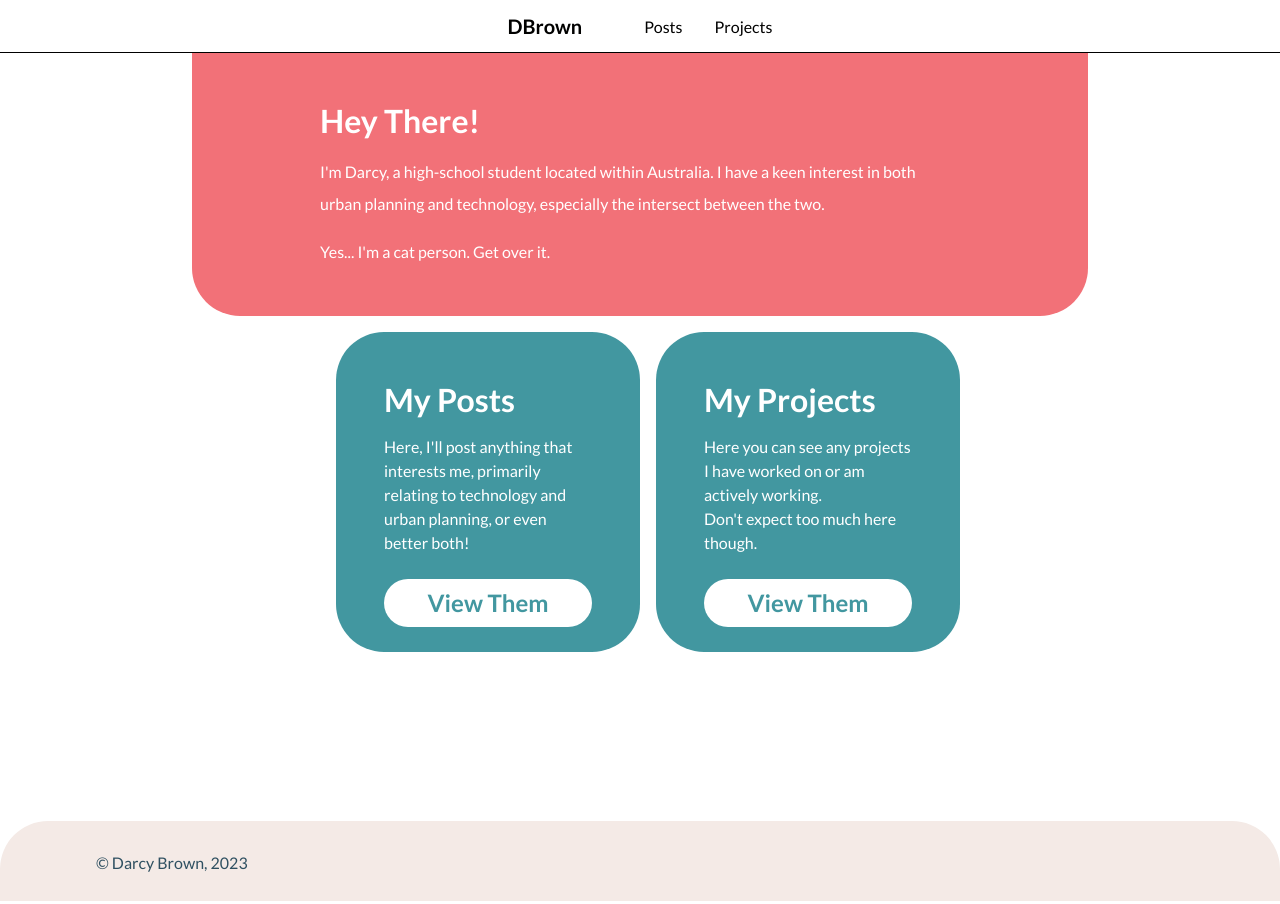
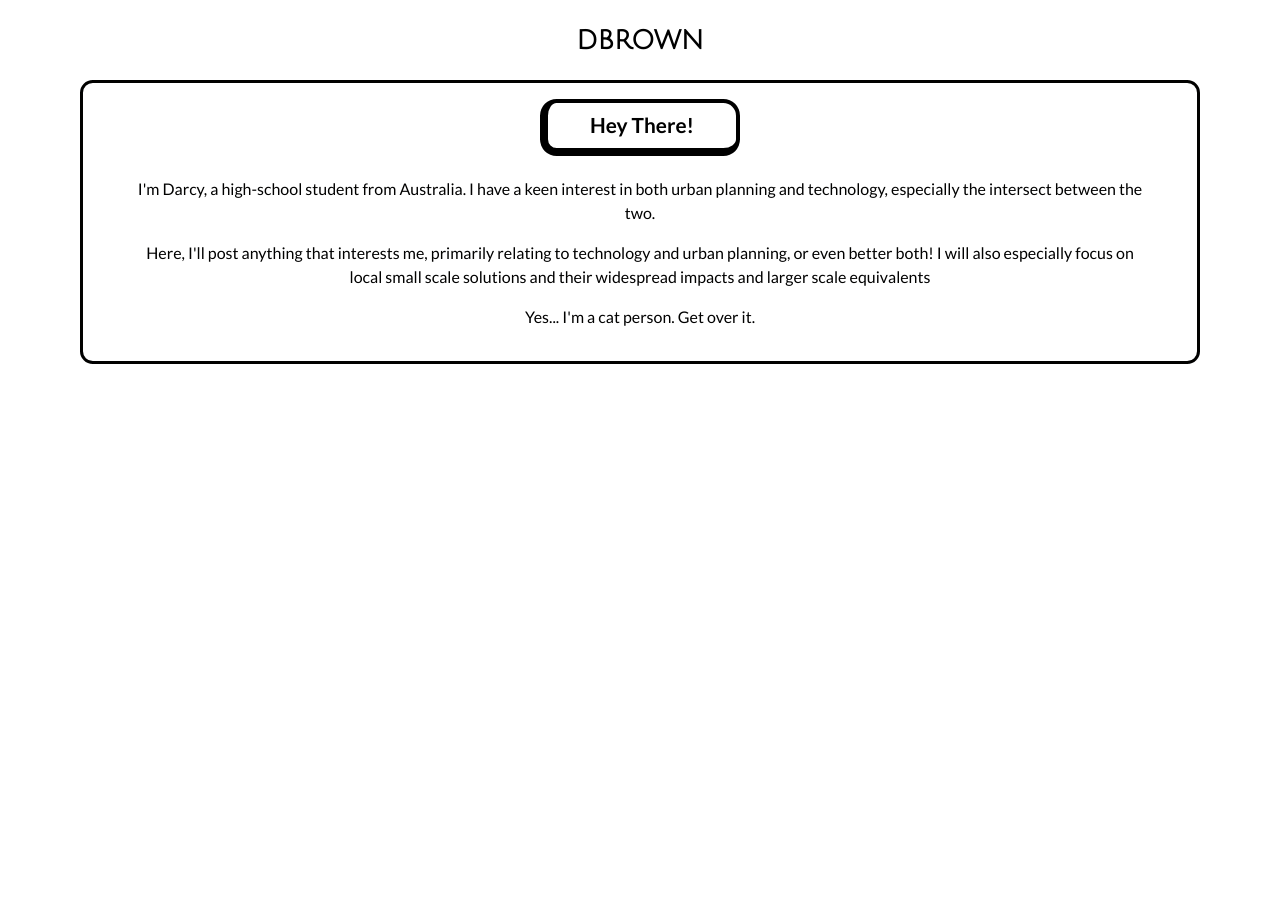
Before and after one commit to dtbrown01/dtbrown01.github.io, a Jekyll site: the page built from index.markdown, in a window 1280 px wide. Built offline with Jekyll 4.4.1, drawn with Linux system fonts in a browser that asks for light colours.

Commit message:
April Redesign

```diff
--- a/_includes/footer.html
+++ /dev/null
@@ -1,5 +0,0 @@
-<div class="footer">
-  <span class="content">
-    <p>&copy; Darcy Brown, 2023</p>
-  </span>
-</div>
--- a/_includes/navbar.html
+++ b/_includes/navbar.html
@@ -1,9 +1,3 @@
 <div class="navbar">
-  <span class="content">
-    <h1><a href="/">DBrown</a></h1>
-    <ul>
-      <li><a href="/posts">Posts</a></li>
-      <li><a href="/projects">Projects</a></li>
-    </ul>
-  </span>
+    <a href="/"><h1>dbrown</h1></a>
 </div>
--- a/_layouts/default.html
+++ b/_layouts/default.html
@@ -11,6 +11,5 @@
     <div class="main_content">
         {{ content }}
     </div>
-    {% include footer.html %}
 </body>
 </html>
--- a/_layouts/home.html
+++ b/_layouts/home.html
@@ -1,29 +1,24 @@
 ---
 layout: default
 ---
+    <div class="about_me">
+        <div class="title">Hey There!</div>
+        <p>I'm Darcy, a high-school student from Australia. I have a keen interest in both urban planning and technology, especially the intersect between the two.</p>
+        <p>Here, I'll post anything that interests me, primarily relating to technology and urban planning, or even better both! I will also especially focus on local small scale solutions and their widespread impacts and larger scale equivalents</p>
+        <p>Yes... I'm a cat person. Get over it.</p>
+    </div>
+    <div class="posts">
+            {% for post in site.posts %}
+            <a class="post_container" href="{{ post.url | relative_url }}">
+                <div>
+                    <img class="preview_image" src={{post.primary_image}}>
+                    <div class="title">{{post.category}}</div>
+                    <h2>{{post.title}}</h2>
+                </div>
+            </a>
+            {% endfor %}
+    </div>
 
-<div class="main_container">
-    <h1>Hey There!</h1>
-    <p>I'm Darcy, a high-school student located within Australia. I have a keen interest in both urban planning and technology, especially the intersect between the two.</p>
-    <p>Yes... I'm a cat person. Get over it.</p>
-</div>
-
-<div class="secondary_container">
-    <div class="option">
-        <div class="content">
-            <h1>My Posts</h1>
-            <p>Here, I'll post anything that interests me, primarily relating to technology and urban planning, or even better both!</p>
-            <a href="/posts" class="button">View Them</a>
-        </div>
-    </div>
-    <div class="option">
-        <div class="content">
-            <h1>My Projects</h1>
-            <p>Here you can see any projects I have worked on or am actively working. </br> Don't expect too much here though.</p>
-            <a href="/projects" class="button">View Them</a>
-        </div>
-    </div>
-</div>
 
 <!-- <ul>
     {% for post in site.posts %}
--- a/_sass/main.scss
+++ b/_sass/main.scss
@@ -1,4 +1,12 @@
 @import url('https://fonts.googleapis.com/css2?family=Lato:ital,wght@0,100;0,300;0,400;0,700;0,900;1,100;1,300;1,400;1,700;1,900&display=swap');
+@import url('https://fonts.googleapis.com/css2?family=Julius+Sans+One&display=swap');
+
+$accent-colour: #000000;
+$secondary-background: #F6F6F6;
+
+$medium: 70em;
+$small: 40em;
+
 
 * {
     padding: 0;
@@ -15,20 +23,62 @@ body {
 }
 
 .main_content {
-    min-height: calc(100vh - 8.25em);
+    min-height: calc(100vh - 10em);
+    max-width: 70em;
+    margin-left: auto;
+    margin-right: auto;
+
+    padding-left: 2em;
+    padding-right: 2em;
+}
+
+.about_me {
+    border-radius: 0.8em;
+    border-color: #000000;
+    border: solid;
+    padding: 3em;
+    padding-top: 1em;
+    padding-bottom: 1em;
+    text-align: center;
+    line-height: 1.5rem;
+
+    p {
+        margin-bottom: 1em;
+    }
+}
+
+.title {
+    border-radius: 0.8em;
+    width: fit-content;
+    margin-left: auto;
+    margin-right: auto;
+    border-color: #000000;
+    padding: 0.5em;
+    padding-left: 2em;
+    padding-right: 2em;
+    border: solid;
+    border-width: 0.2em 0.2em 0.4em 0.4em;
+    margin-bottom: 1em;
+
+    font-size: 1.3rem;
+    font-weight: bold;
+    color: $accent-colour;
 }
 
 .navbar {
-    border-bottom: 0.1em solid black;
-    height: 3.25em;
+    padding-left: 2em;
+    padding-right: 2em;
+    height: 5em;
 
     display: flex;
     justify-content: center;
     align-content: center;
+    align-items:center;
 
     h1 {
-        font-size: 1.25rem;
-        margin-right: 1.5em;
+        font-size: 1.8rem;
+        font-family: 'Julius Sans One', sans-serif;
+        color: $accent-colour;
     }
 
     ul {
@@ -37,6 +87,9 @@ body {
         margin: 0;
         padding: 0;
         overflow: hidden;
+        margin-left: auto;
+        order: 2;
+
     }
 
     a {
@@ -47,7 +100,7 @@ body {
         text-decoration: none;
 
         &:hover {
-            color: #f27178;
+            color: $accent-colour;
             font-weight: bold;
         }
     }
@@ -55,150 +108,60 @@ body {
     li {
         float: left;
     }
+}
 
-    .content {
+.post_container {
+    width: calc(100% - 3em);
+    background-color: white;
+    margin-left: auto;
+    margin-right: auto;
+    margin-top: 1.5em;
+    border-radius: 2em;
+    overflow: hidden;
+    display: flex;
+    align-items: center;
+
+    h2 {
+        margin-top: -0.5em;
+        text-align: center;
+        color: black;
+        font-size: 1.25em;
+        display: block;
+    }
+
+    .preview_image {
+        display: block;
+        height: 15em;
+        width: 100%;
+        object-fit: cover;
         margin-left: auto;
         margin-right: auto;
+        border-radius: 0.8em;
+    }
 
-        display: inline-flex;
-        align-items:center;
+    .title {
+        margin-top: -1.5em;
+        z-index: 50;
+        background-color: white;
+        position: relative;
     }
 }
 
 a {
-    color: #f27178;
+    color: $accent-colour;
     text-decoration: none;
 }
 
-.main_container {
-    background-color: #f27178;
-    max-width: 40em;
-    margin-left: auto;
-    margin-right: auto;
-    padding: 8em;
-    padding-top: 3em;
-    padding-bottom: 3em;
-    color: white;
-    border-radius: 0 0 3em 3em;
-
-    p {
-        margin-top: 1em;
-        line-height: 2em;
-    }
-}
-
-.secondary_container {
-    max-width: 40em;
-    margin-left: auto;
-    margin-right: auto;
-    margin-top: 1em;
-
-    display: flex;
-
-    p {
-        margin-top: 1em;
-        line-height: 1.5em;
-    }
-
-    .option {
-        background-color: #4297A0;
-        width: 19.5em;
-        margin-left: 1em;
-        border-radius: 3em;
-        height: 20em;
-
-        .content {
-            margin: 3em;
-            color: white;
-
-            .button {
-                margin-top: 1em;
-                display: block;
-                font-size: 1.5rem;
-                line-height: 3rem;
-                text-align: center;
-                width: 100%;
-                height: 3rem;
-                background-color: white;
-                color: #4297A0;
-                font-weight: bold;
-                border-radius: 3em;
-
-                &:hover {
-                    color: #f27178;
-                }
-            }
-        }
-    }
-}
-
-.footer {
-    height: 5em;
-    background-color: #F4EAE6;
-    color: #2F5061;
-    border-radius: 3em 3em 0 0;
-
-    p {
-        padding: 2em;
-        padding-left: 6em;
-    }
-}
 
 .posts {
-    margin-top: 1em;
-    max-width: 40em;
-    margin-left: auto;
-    margin-right: auto;
-
-
-}
-
-.urban {
-    background-color: #f27178;
-    display: block;
-    border-radius: 1em;
-    color: white;
-
-    margin-top: 1em;
-
-    &:hover {
-        background-color: #4297A0;
-    }
-
-    .content {
-        padding: 1em;
-        padding-left: 3em;
-    }
-
-    .date {
-        font-size: 0.5rem;
-    }
-}
-
-.technology {
-    background-color: #4297A0;
-    display: block;
-    border-radius: 1em;
-    color: white;
-
-    margin-top: 1em;
-
-    &:hover {
-        background-color: #f27178;
-    }
-
-    .content {
-        padding: 1em;
-        padding-left: 3em;
-    }
-
-    .date {
-        font-size: 0.5rem;
-    }
+    display: grid;
+    align-items: center;
+    grid-template-columns: repeat(auto-fit, minmax(320px, 1fr));
+    grid-gap: 1rem;
 }
 
 .post {
-    max-width: 55em;
+    max-width: 70em;
     margin-left: auto;
     margin-right: auto;
     padding: 3em;
@@ -232,13 +195,13 @@ a {
             object-fit: cover;
             margin-left: auto;
             margin-right: auto;
-            border-radius: 2em;
+            border-radius: 0.8em;
         }
 
         .caption {
             display: block;
             margin-top: 0.5em;
-            padding-left: 2em;
+            padding-left: 0.8em;
             font-size: 0.8rem;
         }
     }
```
Also changed, not shown: _posts/2022-12-26-problems-of-cycling-retrofits.markdown (deleted, +0 -51 lines), posts.html (deleted, +0 -27 lines), favicon.png, 3 other files.
